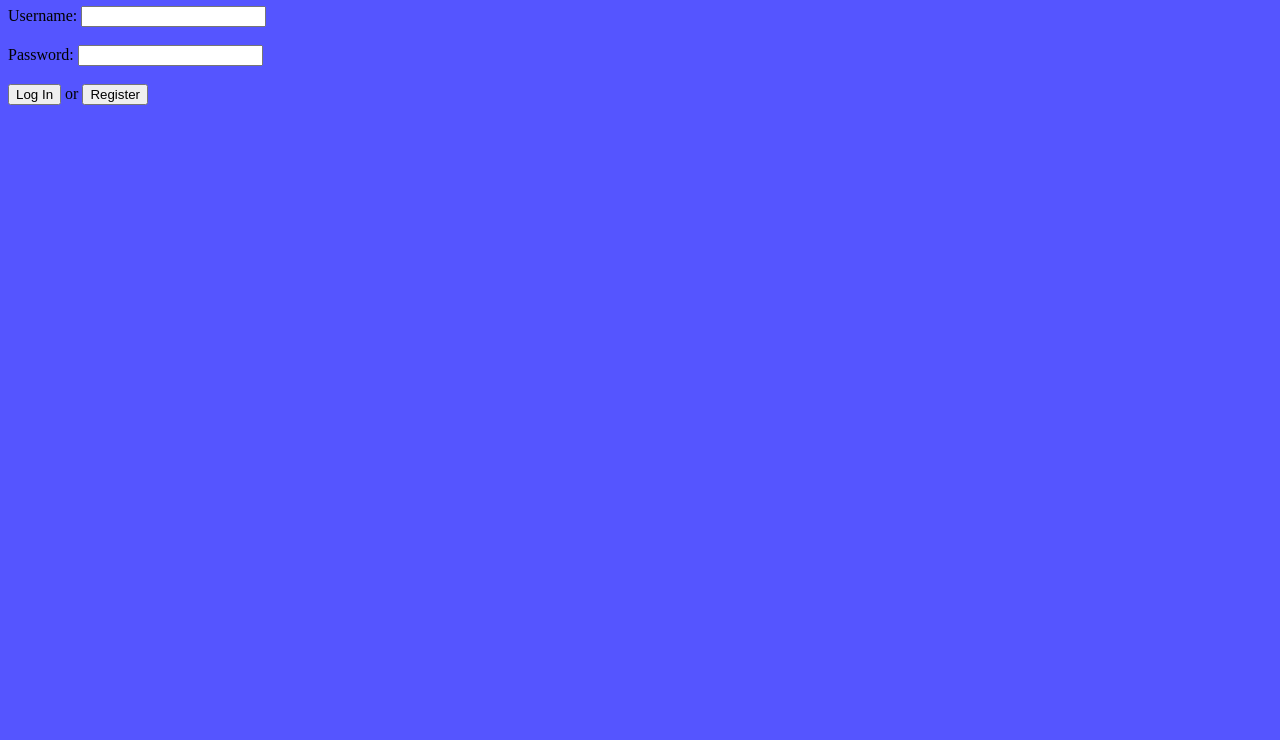
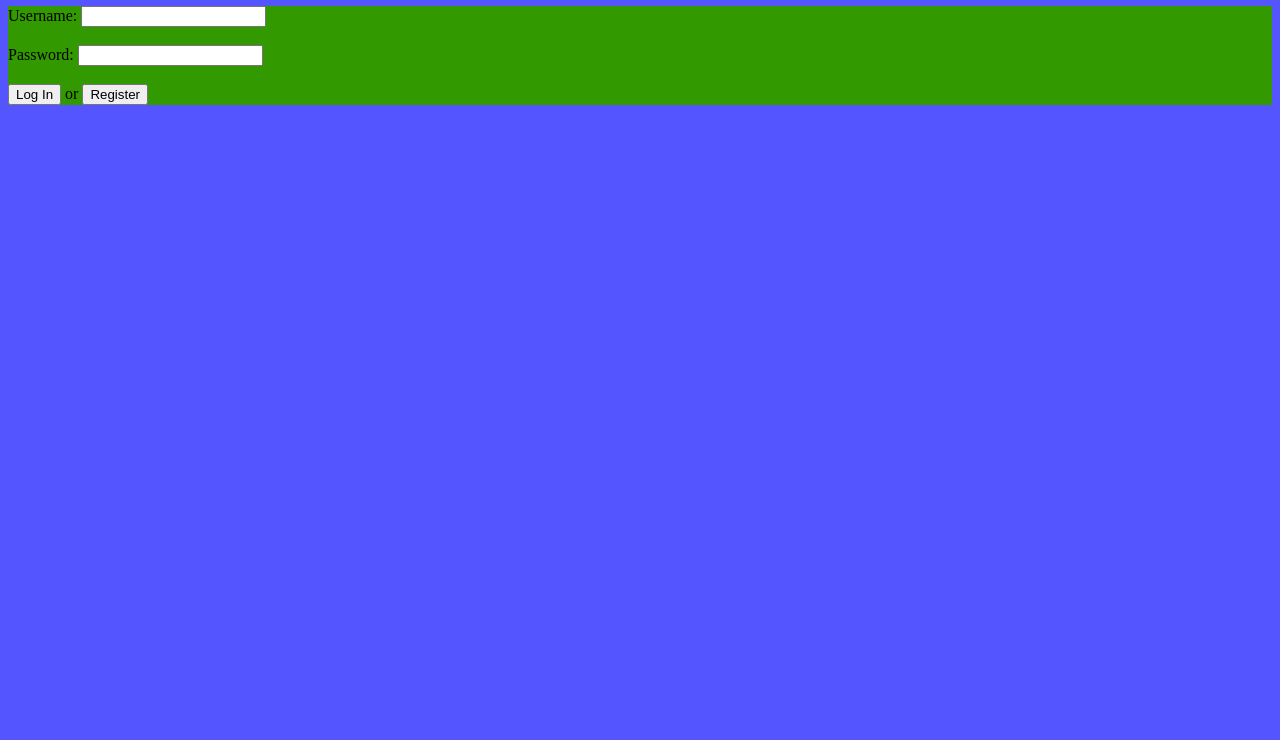
Before and after one commit to KbhackerVGM97/Fun-Time-Projects, a plain HTML site: page Project Files/login.html in a window 1280 px wide. Shown: the part 60-800 px from the top of the page. Drawn offline with Linux system fonts and the light colour scheme.

Commit message:
login css

```diff
--- a/Project Files/login.less
+++ b/Project Files/login.less
@@ -3,7 +3,13 @@ body {
 }
 
 h1 {
-      color:  #ff6600;
-      text-align: center;
-      font-weight: bold;
+    color:  #ff6600;
+    text-align: center;
+    font-weight: bold;
 }
+
+form {
+    margin-left:auto;
+    margin-right:auto;
+    background-color: #339900
+}
```
Also changed, not shown: Project Files/login.css.
